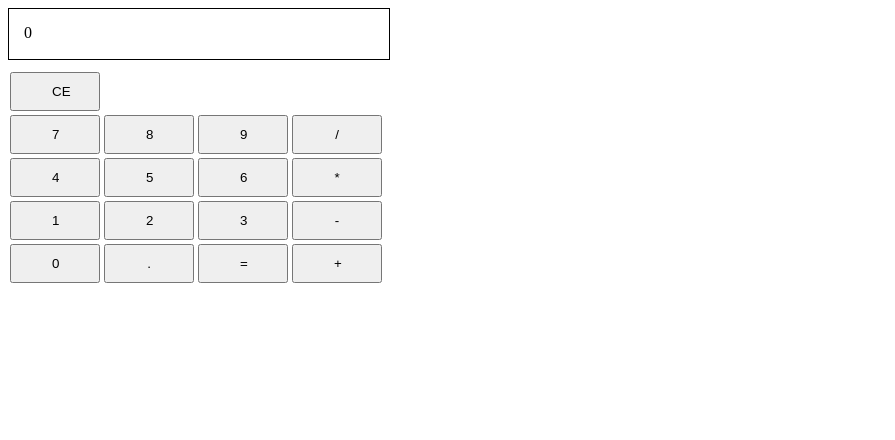
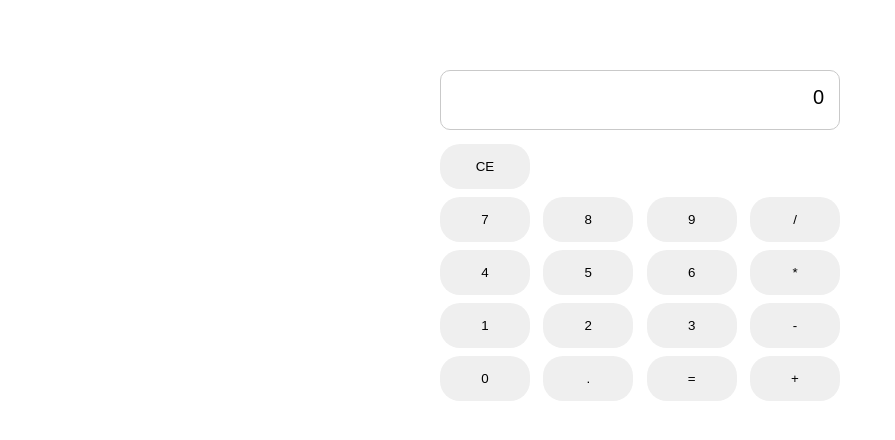
Before and after one commit to salim-mbarki/calculator, a plain HTML site: page index.html in a window 1280 px wide. Shown: the whole page, without its empty margins (0-895 px from the left). Drawn offline with Linux system fonts and the light colour scheme.

Commit message:
Improve calculator UI

```diff
--- a/style.css
+++ b/style.css
@@ -1,17 +1,40 @@
+* {
+  margin: 0;
+  padding: 0;
+  box-sizing: border-box;
+}
+
+body {
+  font-family: Arial, sans-serif;
+}
+
+.container {
+  width: 100%;
+  max-width: 400px;
+  margin: 70px auto 0;
+}
+
 .display {
-  border: solid 1px black;
+  border: 1px solid #c9c9c9;
+  border-radius: 10px;
+  height: 60px;
+  margin-bottom: 10px;
   padding: 15px;
-  margin-bottom: 10px;
-  width: 350px;
-  height: 20px;
+  font-size: 20px;
+  text-align: right;
 }
 
 .buttons {
   display: flex;
+  justify-content: space-between;
 }
 
 button {
-  padding: 10px 40px;
-  margin: 2px;
   width: 90px;
+  height: 45px;
+  margin: 4px 0;
+  border: 0;
+  border-radius: 20px;
+  cursor: pointer;
+
 }
```
